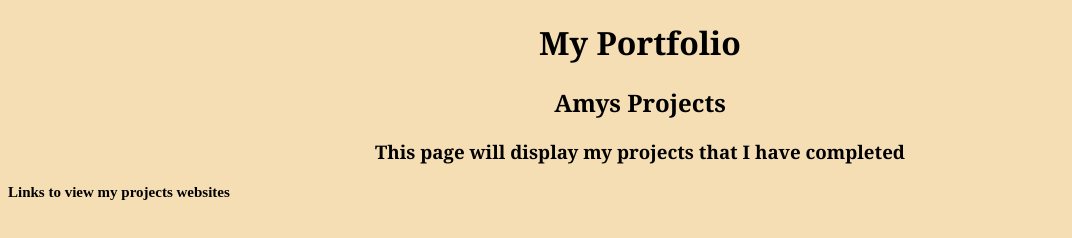
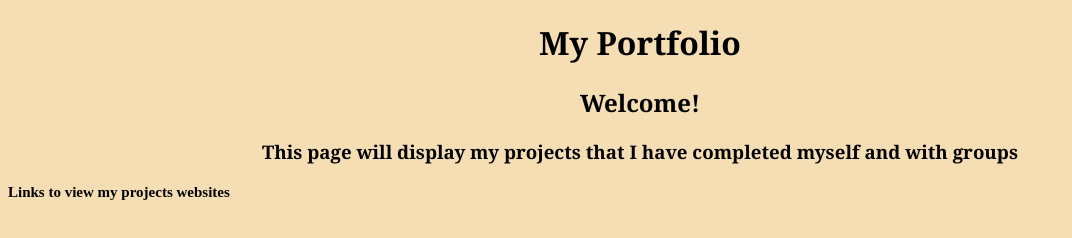
Before and after one commit to amymckellar/portfolio, a plain HTML site: page index.html in a window 1280 px wide. Shown: the whole page, without its empty margins (0-1072 px from the left). Drawn offline with Linux system fonts and the light colour scheme.

Commit message:
updating index.html by adding notes and adding different texts

```diff
--- a/index.html
+++ b/index.html
@@ -9,13 +9,18 @@
   </head>
   <body>
     <header>
+      <!--Header-->
       <h1>My Portfolio</h1>
     </header>
 
     <section>
-      <h2>Amys Projects</h2>
-      <h3>This page will display my projects that I have completed</h3>
+      <h2>Welcome!</h2>
+      <h3>
+        This page will display my projects that I have completed myself and with
+        groups
+      </h3>
       <h4>Links to view my projects websites</h4>
+      <!--These will be links to my projects-->
       <a class="First-project" href="the link goes here"></a>
     </section>
   </body>
```
